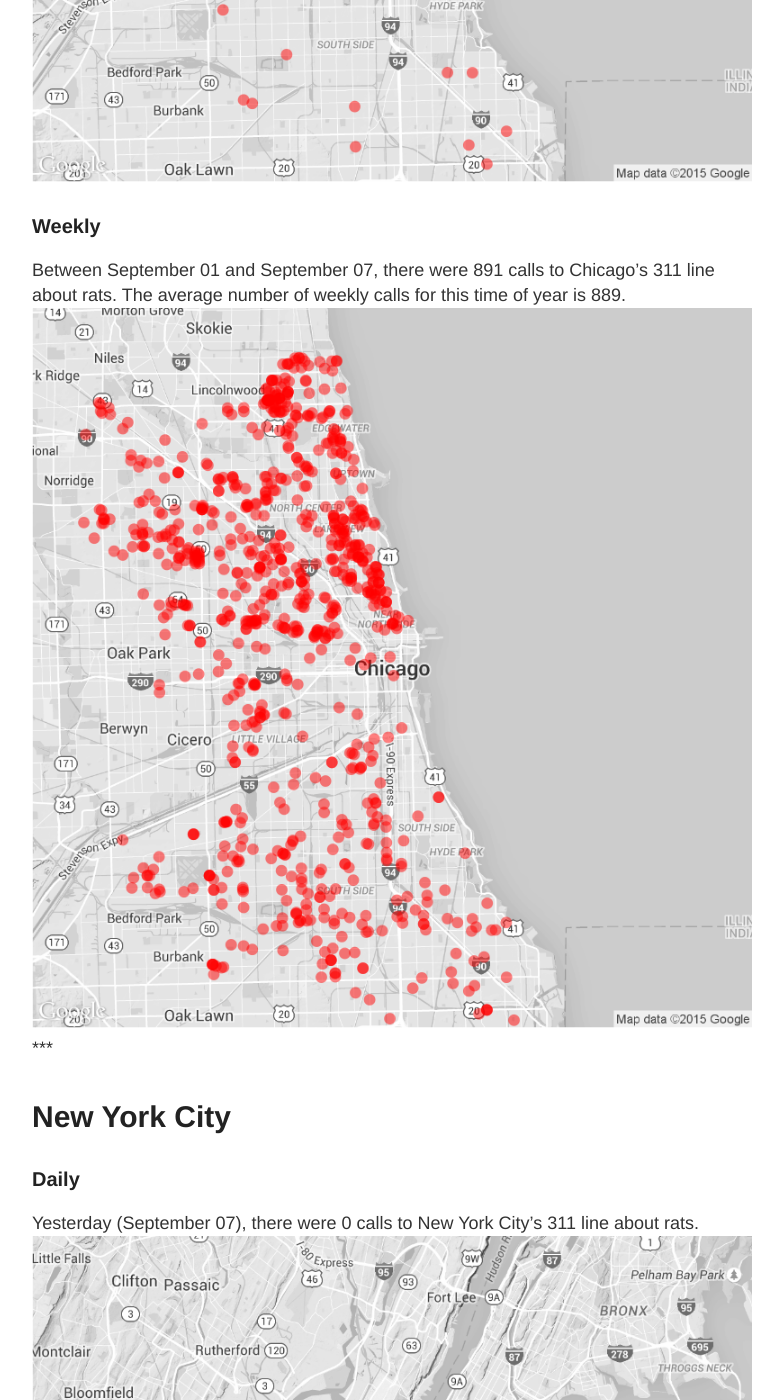
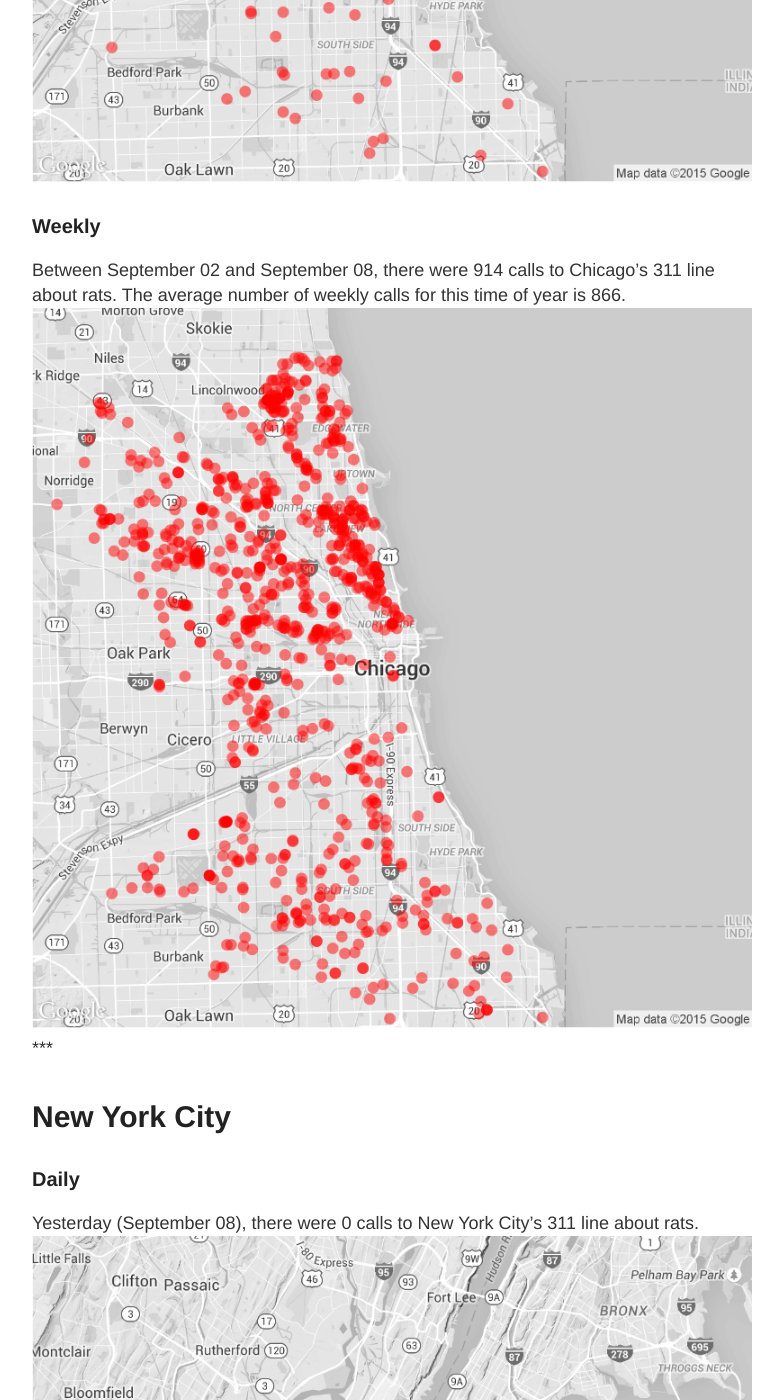
Before and after one commit to DanielHadley/ratmaps, a Jekyll site: the page built from daily.md, in a window 1280 px wide and 1400 px high, scrolled down 1033 px. Shown: the whole window, without its empty margins (248-1031 px from the left). Built offline with Jekyll 4.4.1, drawn with Linux system fonts in a browser that asks for light colours; comment, search, counter and statistics services are not loaded; some of the changed text lies outside the part shown.

Commit message:
Daily Maps

```diff
--- a/daily.md
+++ b/daily.md
@@ -15,22 +15,22 @@
 
 ### Daily
 
-Yesterday (September 07), there were 89 calls to Chicago's 311 line about rats.
+Yesterday (September 08), there were 222 calls to Chicago's 311 line about rats.
 ![Chicago rat calls to 311 weekly map]({{ site.cityimages }}/daily/Chicago_Rat_Map_Daily.png)
 
 ### Weekly
-Between September 01 and September 07, there were 891 calls to Chicago's 311 line about rats. The average number of weekly calls for this time of year is 889.
+Between September 02 and September 08, there were 914 calls to Chicago's 311 line about rats. The average number of weekly calls for this time of year is 866.
 ![Chicago rat calls to 311 weekly map]({{ site.cityimages }}/daily/Chicago_Rat_Map_Weekly.png)
 ***
 # New York City <a id="nyc"><a>
 
 ### Daily
 
-Yesterday (September 07), there were 0 calls to New York City's 311 line about rats.
+Yesterday (September 08), there were 0 calls to New York City's 311 line about rats.
 ![NYC rat calls to 311 weekly map]({{ site.cityimages }}/daily/NYC_Rat_Map_Daily.png)
 
 ### Weekly
-Between September 01 and September 07, there were 0 calls to New York City's 311 line about rats. The average number of weekly calls for this time of year is 257.
+Between September 02 and September 08, there were 0 calls to New York City's 311 line about rats. The average number of weekly calls for this time of year is 250.
 ![NYC rat calls to 311 weekly map]({{ site.cityimages }}/daily/NYC_Rat_Map_Weekly.png)
 
 Each red dot represents one call about a rat seen in that location. The dots are transparent, so multiple calls from one location will be seen as a solid dot. The usual caveats apply: more calls do not necessarily mean that there are more rats in that location than other parts of the city. A cluster of dots could indicate that one resident is unusually vocal about rodents in his or her neighborhood. Also, more densely populated neighborhoods tend to make more calls to 311.
```
Also changed, not shown: images/pages/daily/Chicago_Rat_Map_Daily.png, images/pages/daily/Chicago_Rat_Map_Weekly.png, images/pages/daily/NYC_Rat_Map_Daily.png, images/pages/daily/NYC_Rat_Map_Weekly.png.
